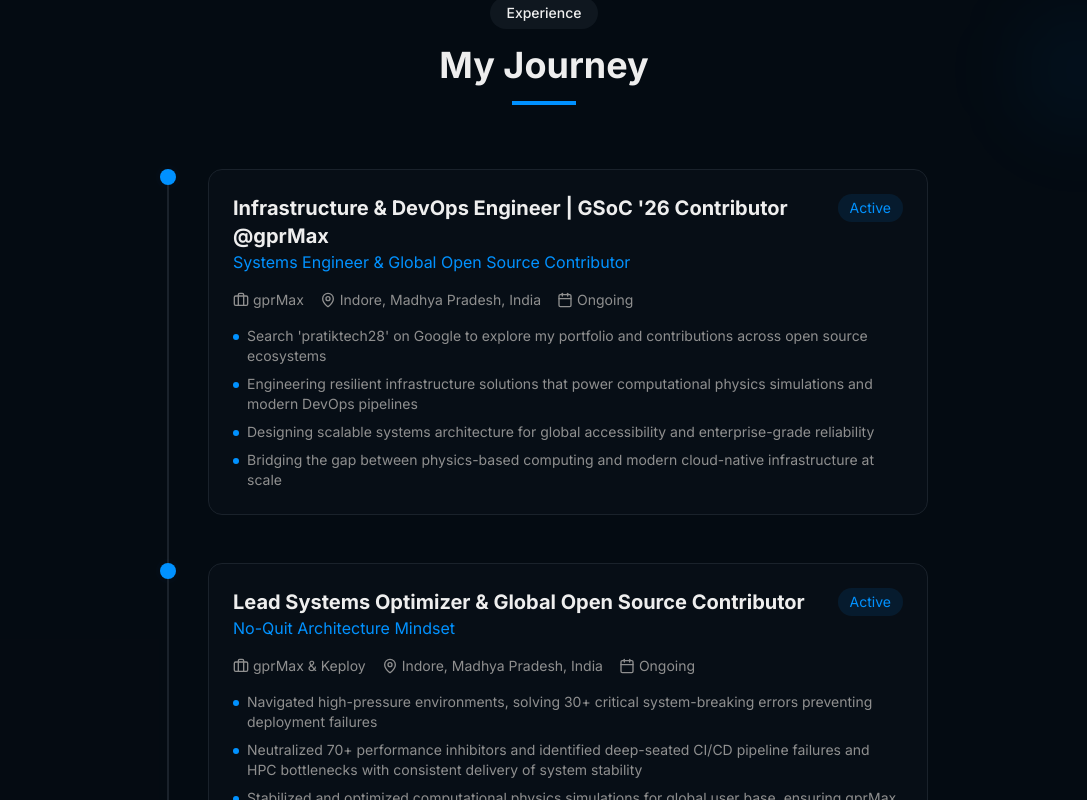
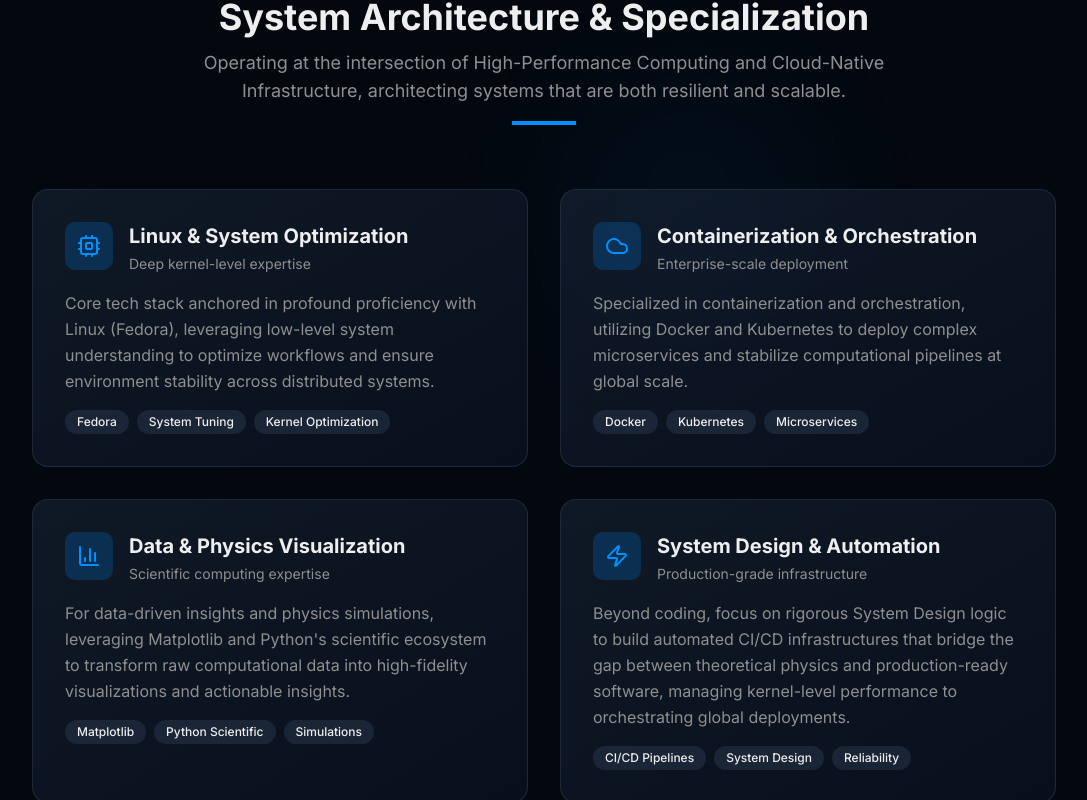
Before and after one commit to pratiktech28/pratiktech28, a Next.js app: page / in a window 1280 px wide. Shown: the part 3680-4480 px from the top of the page, without its empty margins (96-1183 px from the left). Built offline with nearby package versions, Linux system fonts and the light colour scheme.

Commit message:
feat: add Technical Expertise section with tech stack breakdown
Add "System Architecture & Specialization" section with dedicated cards

Co-authored-by: Prateek sharma  <221710707+pratiktech28@users.noreply.github.com>

```diff
--- a/components/skills.tsx
+++ b/components/skills.tsx
@@ -1,6 +1,6 @@
 "use client"
 
-import { Code2, Monitor, Server, Database, Brain, Wrench, CheckCircle2, Github } from "lucide-react"
+import { Code2, Monitor, Server, Database, Brain, Wrench, CheckCircle2, Github, Cpu, Cloud, Zap, BarChart3 } from "lucide-react"
 import { motion } from "framer-motion"
 
 const skillCategories = [
@@ -310,6 +310,154 @@ export function Skills() {
             </motion.div>
           </motion.div>
         </motion.div>
+
+        {/* Technical Expertise Deep Dive */}
+        <motion.div
+          className="mt-20 md:mt-28"
+          initial={{ opacity: 0, y: 30 }}
+          whileInView={{ opacity: 1, y: 0 }}
+          viewport={{ once: true, margin: "-100px" }}
+          transition={{ duration: 0.6, delay: 0.2 }}
+        >
+          <div className="text-center mb-12 md:mb-16">
+            <motion.span
+              className="inline-block px-3 py-1 md:px-4 md:py-1.5 bg-secondary text-xs md:text-sm font-medium rounded-full text-foreground mb-3 md:mb-4"
+              whileHover={{ scale: 1.05 }}
+              whileTap={{ scale: 0.95 }}
+            >
+              Deep Expertise
+            </motion.span>
+            <h3 className="text-2xl sm:text-3xl md:text-4xl font-bold text-foreground">System Architecture & Specialization</h3>
+            <p className="text-base md:text-lg text-muted-foreground mt-3 max-w-3xl mx-auto">Operating at the intersection of High-Performance Computing and Cloud-Native Infrastructure, architecting systems that are both resilient and scalable.</p>
+            <motion.div
+              className="w-12 md:w-16 h-1 bg-primary mx-auto mt-3 md:mt-4"
+              initial={{ width: 0 }}
+              whileInView={{ width: 64 }}
+              viewport={{ once: true }}
+              transition={{ duration: 0.8, delay: 0.3 }}
+            />
+          </div>
+
+          <motion.div
+            className="grid grid-cols-1 lg:grid-cols-2 gap-6 md:gap-8 max-w-5xl mx-auto"
+            variants={containerVariants}
+            initial="hidden"
+            whileInView="visible"
+            viewport={{ once: true, margin: "-50px" }}
+          >
+            {/* Linux & System Optimization */}
+            <motion.div
+              className="group p-6 md:p-8 bg-gradient-to-br from-slate-800/50 to-slate-900/50 rounded-2xl border border-slate-700/50 hover:border-primary/50 transition-all"
+              variants={cardVariants}
+              whileHover={{ y: -8 }}
+            >
+              <div className="flex items-start gap-4 mb-4">
+                <div className="p-3 bg-primary/20 rounded-lg">
+                  <Cpu className="w-6 h-6 text-primary" />
+                </div>
+                <div>
+                  <h4 className="text-xl font-bold text-foreground">Linux & System Optimization</h4>
+                  <p className="text-sm text-muted-foreground mt-1">Deep kernel-level expertise</p>
+                </div>
+              </div>
+              <p className="text-muted-foreground leading-relaxed mb-4">
+                Core tech stack anchored in profound proficiency with Linux (Fedora), leveraging low-level system understanding to optimize workflows and ensure environment stability across distributed systems.
+              </p>
+              <div className="flex flex-wrap gap-2">
+                <span className="px-3 py-1 bg-slate-700/40 rounded-full text-xs font-medium text-foreground">Fedora</span>
+                <span className="px-3 py-1 bg-slate-700/40 rounded-full text-xs font-medium text-foreground">System Tuning</span>
+                <span className="px-3 py-1 bg-slate-700/40 rounded-full text-xs font-medium text-foreground">Kernel Optimization</span>
+              </div>
+            </motion.div>
+
+            {/* Containerization & Orchestration */}
+            <motion.div
+              className="group p-6 md:p-8 bg-gradient-to-br from-slate-800/50 to-slate-900/50 rounded-2xl border border-slate-700/50 hover:border-primary/50 transition-all"
+              variants={cardVariants}
+              whileHover={{ y: -8 }}
+            >
+              <div className="flex items-start gap-4 mb-4">
+                <div className="p-3 bg-primary/20 rounded-lg">
+                  <Cloud className="w-6 h-6 text-primary" />
+                </div>
+                <div>
+                  <h4 className="text-xl font-bold text-foreground">Containerization & Orchestration</h4>
+                  <p className="text-sm text-muted-foreground mt-1">Enterprise-scale deployment</p>
+                </div>
+              </div>
+              <p className="text-muted-foreground leading-relaxed mb-4">
+                Specialized in containerization and orchestration, utilizing Docker and Kubernetes to deploy complex microservices and stabilize computational pipelines at global scale.
+              </p>
+              <div className="flex flex-wrap gap-2">
+                <span className="px-3 py-1 bg-slate-700/40 rounded-full text-xs font-medium text-foreground">Docker</span>
+                <span className="px-3 py-1 bg-slate-700/40 rounded-full text-xs font-medium text-foreground">Kubernetes</span>
+                <span className="px-3 py-1 bg-slate-700/40 rounded-full text-xs font-medium text-foreground">Microservices</span>
+              </div>
+            </motion.div>
+
+            {/* Data Visualization & Physics Simulations */}
+            <motion.div
+              className="group p-6 md:p-8 bg-gradient-to-br from-slate-800/50 to-slate-900/50 rounded-2xl border border-slate-700/50 hover:border-primary/50 transition-all"
+              variants={cardVariants}
+              whileHover={{ y: -8 }}
+            >
+              <div className="flex items-start gap-4 mb-4">
+                <div className="p-3 bg-primary/20 rounded-lg">
+                  <BarChart3 className="w-6 h-6 text-primary" />
+                </div>
+                <div>
+                  <h4 className="text-xl font-bold text-foreground">Data & Physics Visualization</h4>
+                  <p className="text-sm text-muted-foreground mt-1">Scientific computing expertise</p>
+                </div>
+              </div>
+              <p className="text-muted-foreground leading-relaxed mb-4">
+                For data-driven insights and physics simulations, leveraging Matplotlib and Python&apos;s scientific ecosystem to transform raw computational data into high-fidelity visualizations and actionable insights.
+              </p>
+              <div className="flex flex-wrap gap-2">
+                <span className="px-3 py-1 bg-slate-700/40 rounded-full text-xs font-medium text-foreground">Matplotlib</span>
+                <span className="px-3 py-1 bg-slate-700/40 rounded-full text-xs font-medium text-foreground">Python Scientific</span>
+                <span className="px-3 py-1 bg-slate-700/40 rounded-full text-xs font-medium text-foreground">Simulations</span>
+              </div>
+            </motion.div>
+
+            {/* System Design & CI/CD */}
+            <motion.div
+              className="group p-6 md:p-8 bg-gradient-to-br from-slate-800/50 to-slate-900/50 rounded-2xl border border-slate-700/50 hover:border-primary/50 transition-all"
+              variants={cardVariants}
+              whileHover={{ y: -8 }}
+            >
+              <div className="flex items-start gap-4 mb-4">
+                <div className="p-3 bg-primary/20 rounded-lg">
+                  <Zap className="w-6 h-6 text-primary" />
+                </div>
+                <div>
+                  <h4 className="text-xl font-bold text-foreground">System Design & Automation</h4>
+                  <p className="text-sm text-muted-foreground mt-1">Production-grade infrastructure</p>
+                </div>
+              </div>
+              <p className="text-muted-foreground leading-relaxed mb-4">
+                Beyond coding, focus on rigorous System Design logic to build automated CI/CD infrastructures that bridge the gap between theoretical physics and production-ready software, managing kernel-level performance to orchestrating global deployments.
+              </p>
+              <div className="flex flex-wrap gap-2">
+                <span className="px-3 py-1 bg-slate-700/40 rounded-full text-xs font-medium text-foreground">CI/CD Pipelines</span>
+                <span className="px-3 py-1 bg-slate-700/40 rounded-full text-xs font-medium text-foreground">System Design</span>
+                <span className="px-3 py-1 bg-slate-700/40 rounded-full text-xs font-medium text-foreground">Reliability</span>
+              </div>
+            </motion.div>
+          </motion.div>
+
+          <motion.div
+            className="mt-12 md:mt-16 p-6 md:p-8 bg-gradient-to-r from-primary/10 to-primary/5 rounded-2xl border border-primary/20"
+            initial={{ opacity: 0, scale: 0.95 }}
+            whileInView={{ opacity: 1, scale: 1 }}
+            viewport={{ once: true }}
+            transition={{ duration: 0.6, delay: 0.3 }}
+          >
+            <p className="text-center text-foreground text-base md:text-lg leading-relaxed">
+              <span className="font-semibold">Core Philosophy:</span> Build for absolute reliability and performance. Whether managing kernel-level optimization or orchestrating global deployments, the mission remains consistent—engineer systems that are both resilient and infinitely scalable across any environment.
+            </p>
+          </motion.div>
+        </motion.div>
       </div>
     </section>
   )
```
